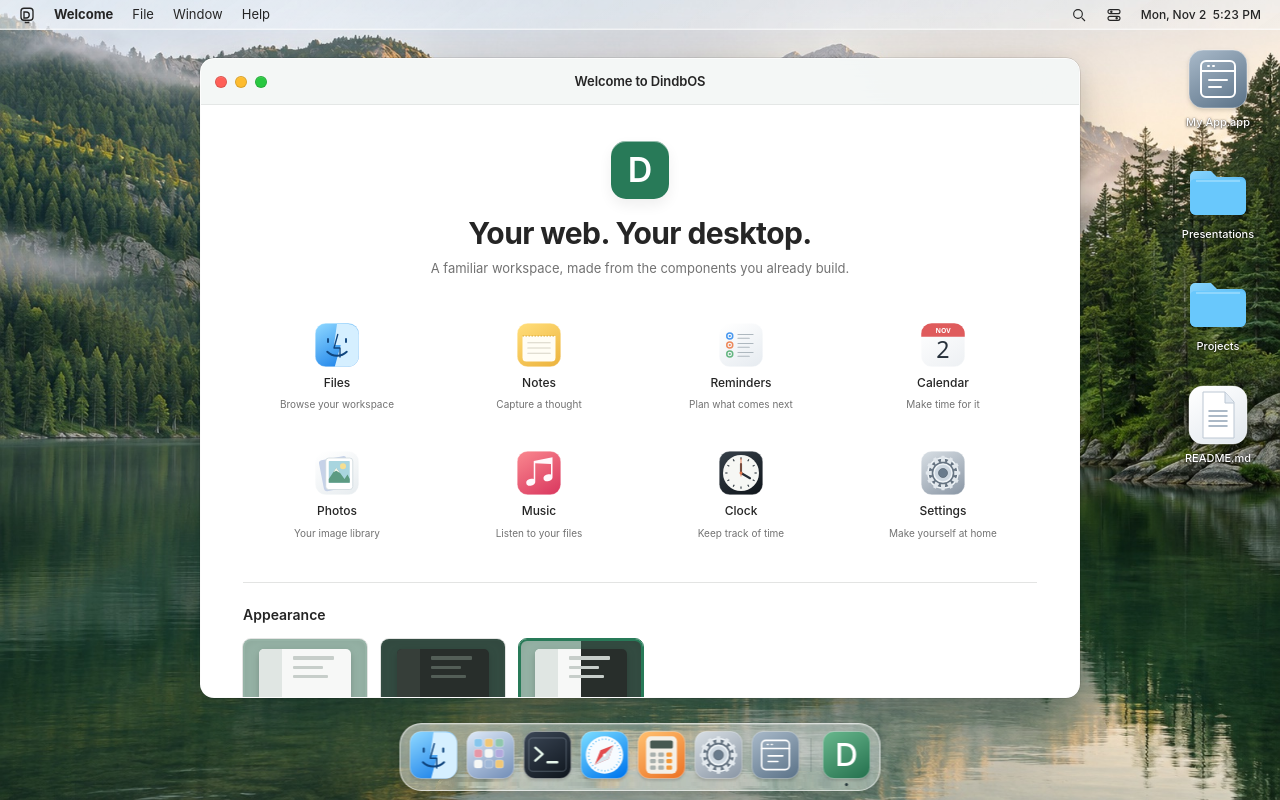
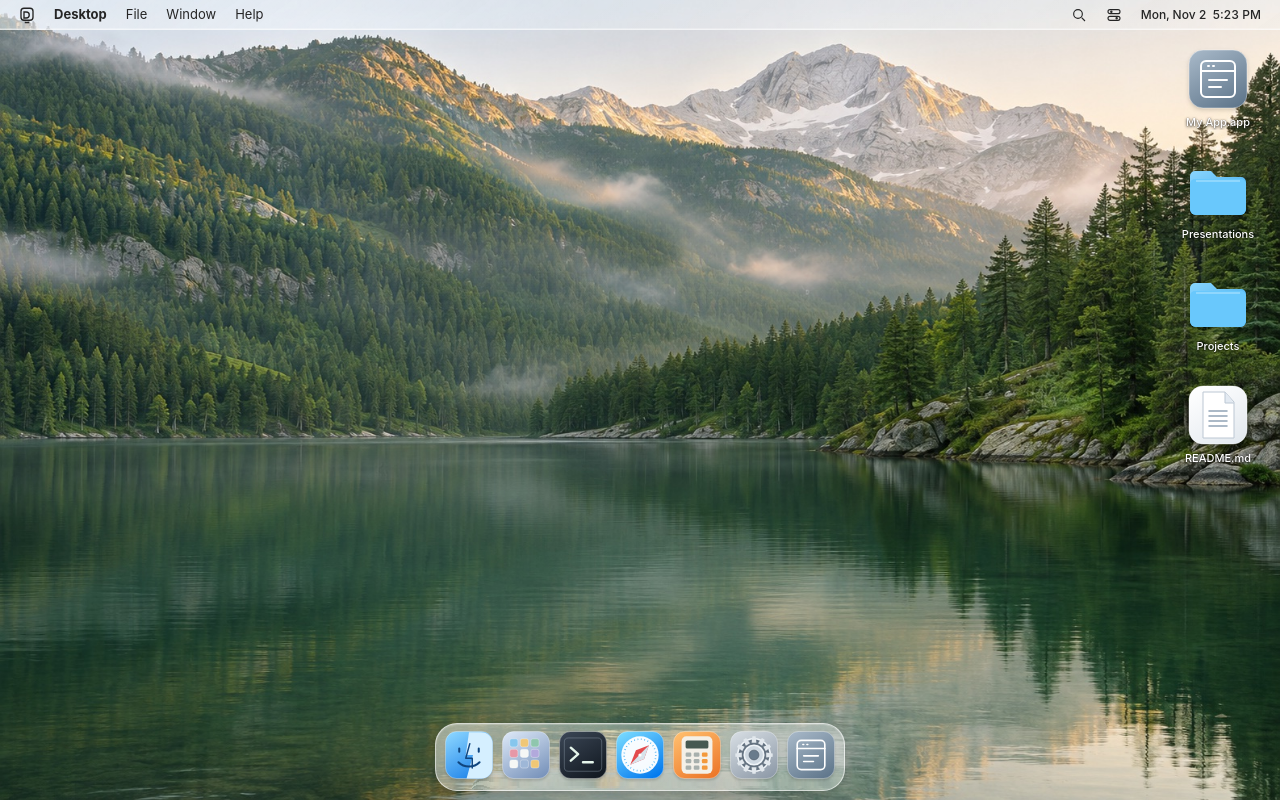
Before and after one commit to Dindb-dong/dindbos, a React (Vite) app: page / in a window 1280 px wide. Built offline with nearby package versions, Linux system fonts and the light colour scheme.

Commit message:
fix: start the showcase without an automatic welcome window

```diff
--- a/src/main.js
+++ b/src/main.js
@@ -4,7 +4,7 @@ import { DindbOSDesktop, DindbOSApp, useDindbOSApp } from "./sdk/react.js";
 import { demoFileSystem, portfolioData } from "./demo/portfolio-demo.js";
 
 const h = React.createElement;
-const launch = new URLSearchParams(window.location.search).get("qa") === "fresh" ? ["welcome", "files"] : ["welcome"];
+const launch = new URLSearchParams(window.location.search).get("qa") === "fresh" ? ["welcome", "files"] : [];
 
 function Counter() {
   const [count, setCount] = useState(0);
```
